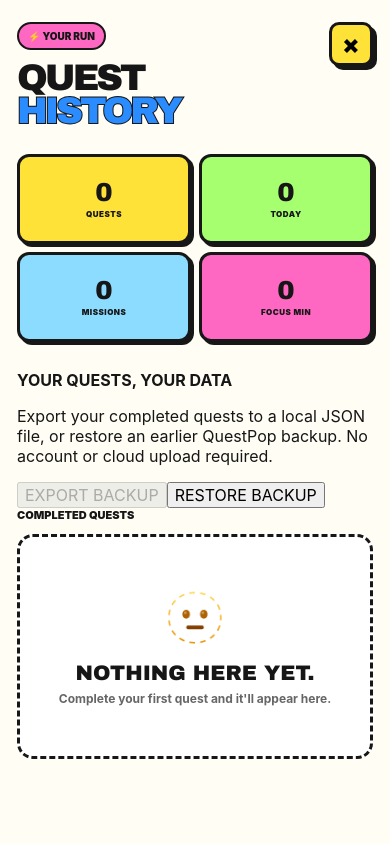
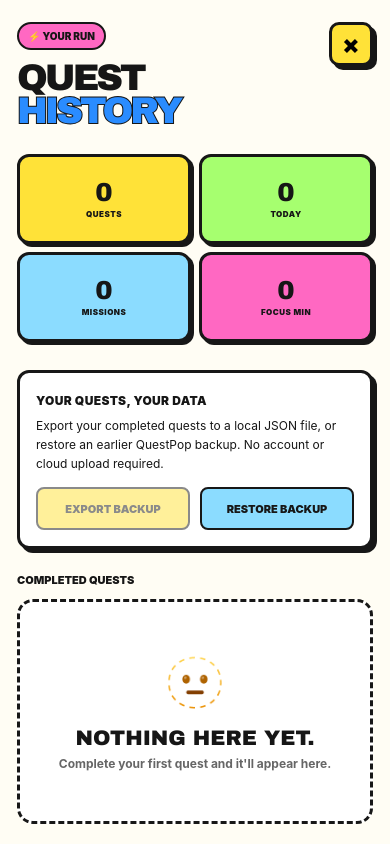
Before and after one commit to Aarish-khatib/Questpop, a React (Vite) app: page / in a window 390 px wide. Both pictures are taken after a click on the button "🕘 HISTORY". Shown: the top 844 px of the page. Built offline with nearby package versions, Linux system fonts and the light colour scheme.

Commit message:
style: make history backup controls responsive and accessible

```diff
--- a/src/App.css
+++ b/src/App.css
@@ -2170,6 +2170,68 @@
 /* HISTORY LIST */
 /* ============================= */
 
+/* Portable, local-only history backup controls. */
+.history-backup {
+  margin-bottom: 24px;
+  padding: 16px;
+  border: 3px solid var(--ink);
+  border-radius: 12px;
+  background: white;
+  box-shadow: 4px 4px 0 var(--ink);
+}
+
+.history-backup > strong {
+  font-size: 12px;
+  font-weight: 1000;
+  letter-spacing: 0.03em;
+}
+
+.history-backup > p {
+  margin: 7px 0 0;
+  font-size: 12px;
+  line-height: 1.6;
+}
+
+.history-backup-actions {
+  display: flex;
+  flex-wrap: wrap;
+  gap: 10px;
+  margin-top: 14px;
+}
+
+.history-backup-actions button {
+  flex: 1 1 140px;
+  min-height: 43px;
+  padding: 10px;
+  border: 2px solid var(--ink);
+  border-radius: 8px;
+  background: var(--yellow);
+  color: var(--ink);
+  font-size: 11px;
+  font-weight: 1000;
+  cursor: pointer;
+}
+
+.history-backup-actions button:last-of-type {
+  background: var(--light-blue);
+}
+
+.history-backup-actions button:focus-visible {
+  outline: 3px solid var(--blue);
+  outline-offset: 3px;
+}
+
+.history-backup-actions button:disabled {
+  opacity: 0.5;
+  cursor: not-allowed;
+}
+
+.history-backup .history-backup-status {
+  margin-top: 10px;
+  font-weight: 700;
+  overflow-wrap: anywhere;
+}
+
 .history-list-header {
   margin-bottom:
     12px;
```
